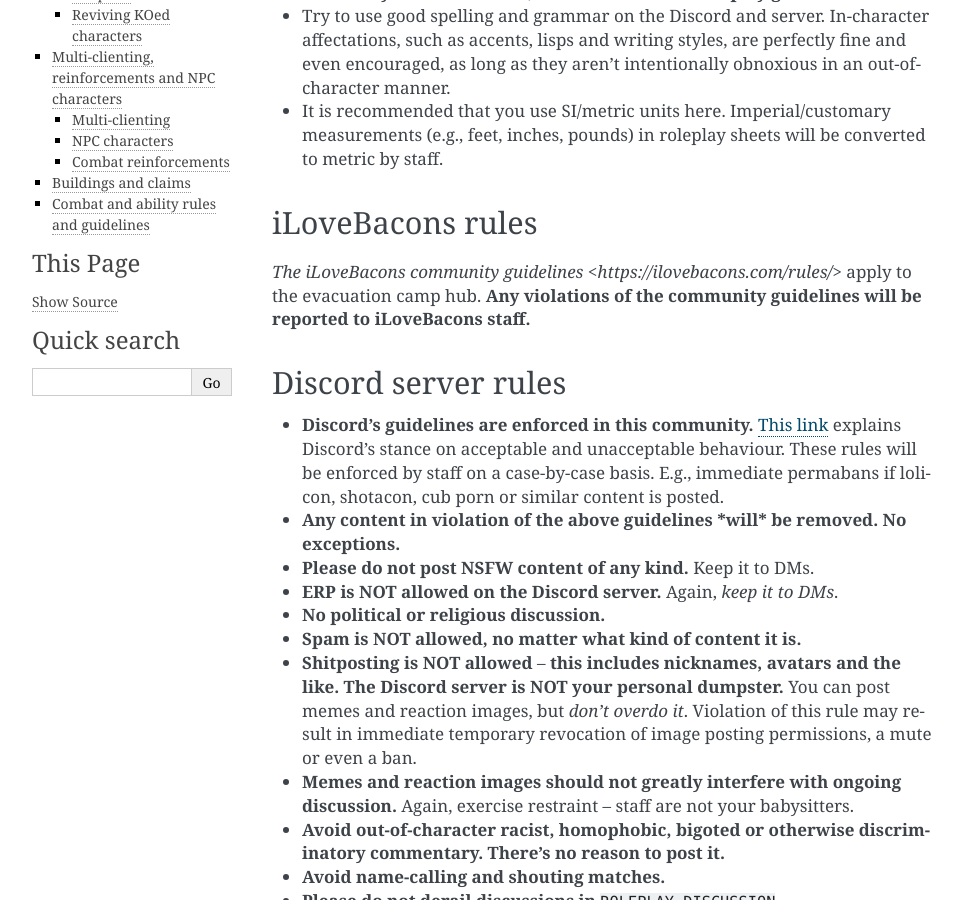
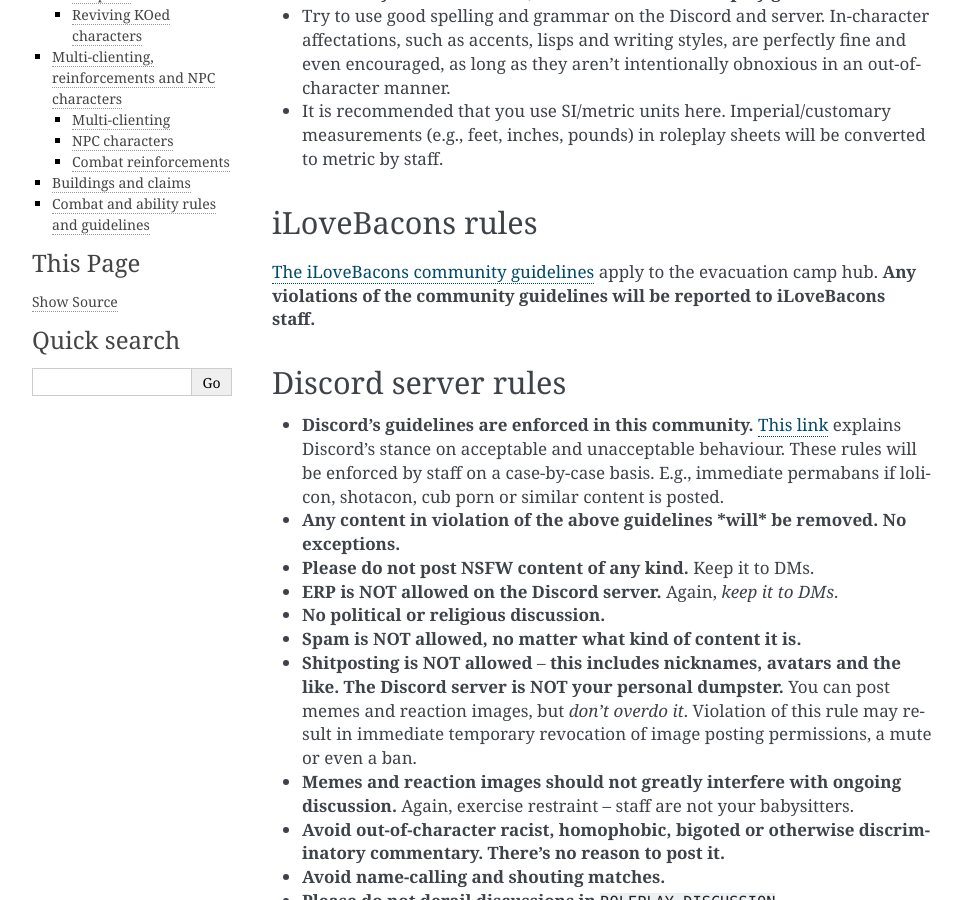
Before and after one commit to FezzedOne/epsilon-rp, a Sphinx documentation site: the page built from docs/rules.rst, in a window 1280 px wide and 900 px high, scrolled down 636 px. Shown: the whole window, without its empty margins (148-1110 px from the left). Built offline with Sphinx 7.4.7, drawn with Linux system fonts in a browser that asks for light colours.

Commit message:
Fixed markup.

```diff
--- a/docs/rules.rst
+++ b/docs/rules.rst
@@ -22,7 +22,7 @@
 iLoveBacons rules
 -----------------
 
-`The iLoveBacons community guidelines <https://ilovebacons.com/rules/>` apply to the evacuation camp hub. **Any violations of the community guidelines will be reported to iLoveBacons staff.**
+`The iLoveBacons community guidelines <https://ilovebacons.com/rules/>`_ apply to the evacuation camp hub. **Any violations of the community guidelines will be reported to iLoveBacons staff.**
 
 Discord server rules
 --------------------
```
